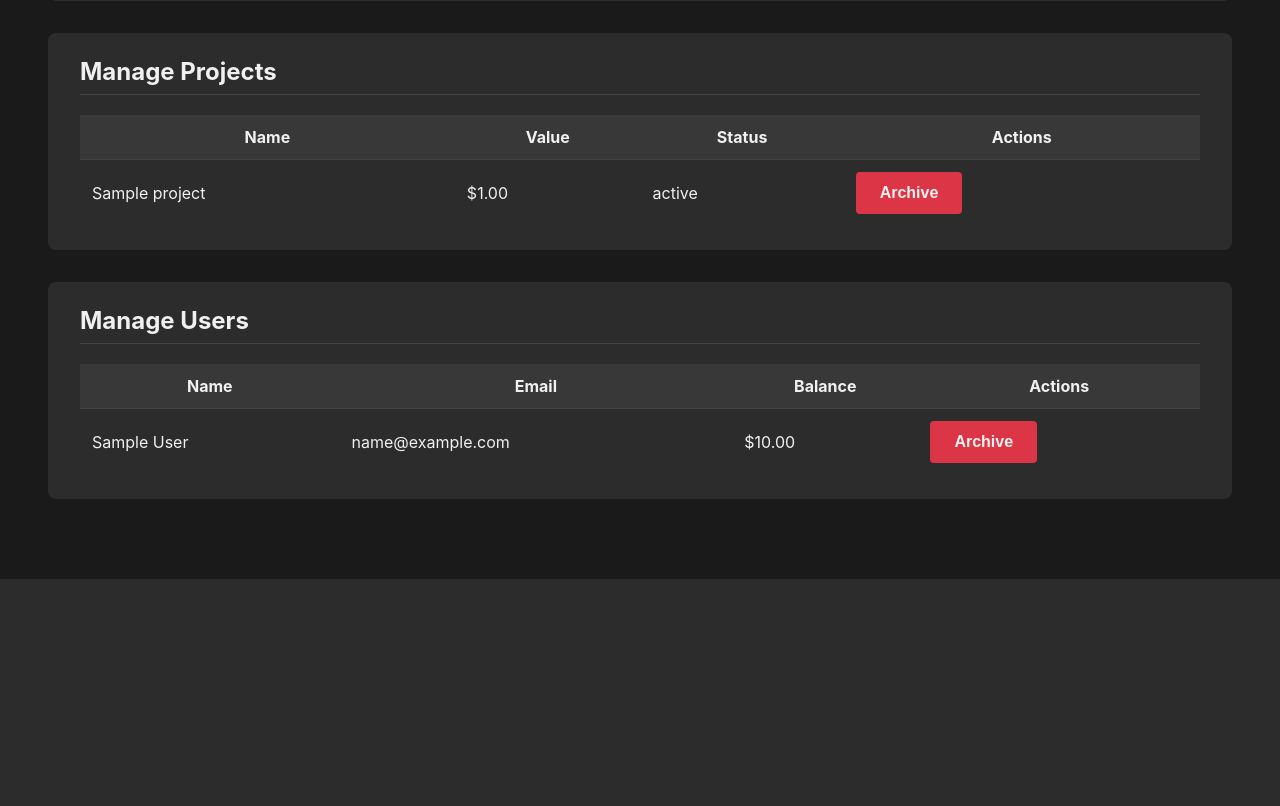
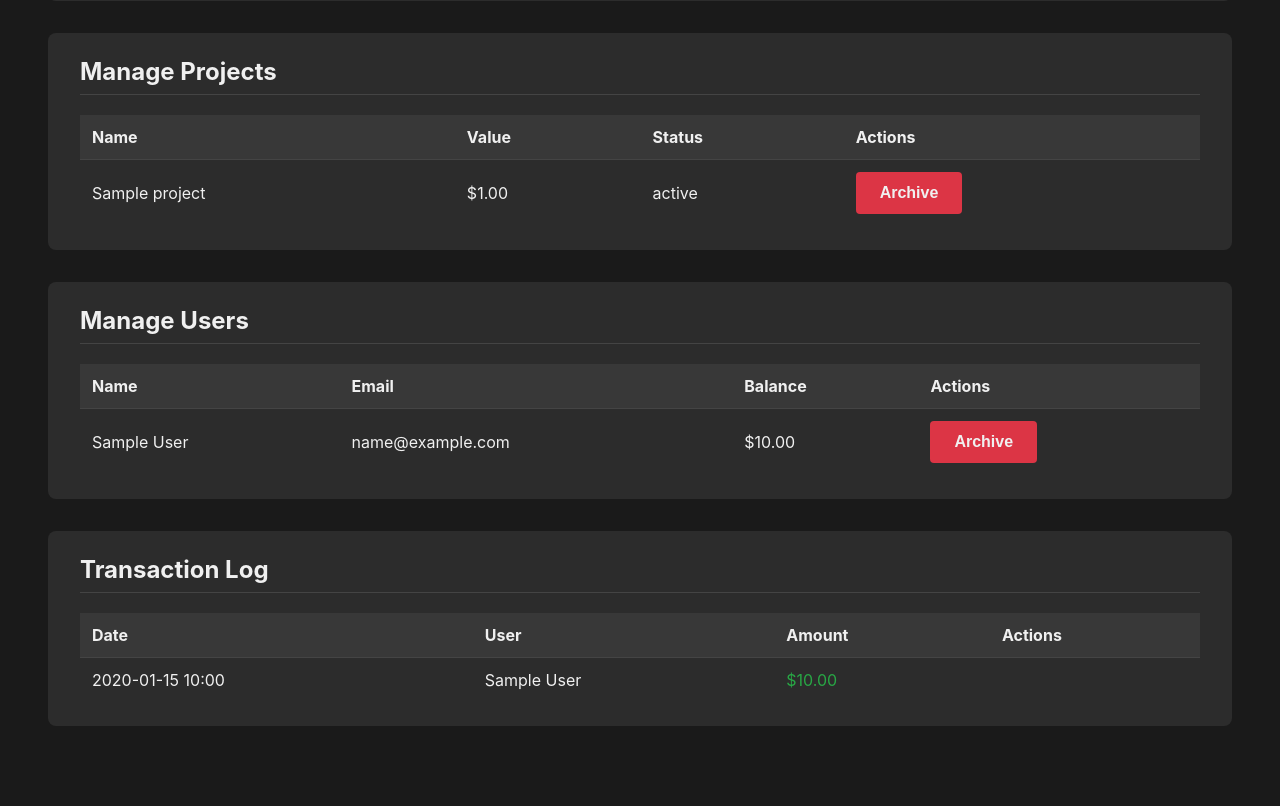
Before and after one commit to robbob42/kronk, a Flask app: page /admin in a window 1280 px wide. Shown: the part 596-1402 px from the top of the page. Before the commit the page ends 1175 px from the top, so only its background shows below. Run offline with Flask 3, Linux system fonts and the light colour scheme; tables that the repository leaves empty hold one stand-in row (values such as "Sample post").

Commit message:
Add Transactions section to Admin

```diff
--- a/app/main/routes.py
+++ b/app/main/routes.py
@@ -1,6 +1,6 @@
 from flask import render_template, request, abort
 from app.main import bp
-from app.models import Project, User
+from app.models import Project, User, Transaction
 
 @bp.route('/')
 def index():
@@ -10,7 +10,8 @@ def index():
 def admin():
     projects = Project.query.filter_by(is_active=True).order_by(Project.status.asc(), Project.priority.asc()).all()
     users = User.query.filter_by(is_active=True).order_by(User.name).all()
-    return render_template('admin.html', projects=projects, users=users)
+    transactions = Transaction.query.order_by(Transaction.timestamp.desc()).all()
+    return render_template('admin.html', projects=projects, users=users, transactions=transactions)
 
 @bp.route('/remote')
 def remote():
--- a/app/templates/admin.html
+++ b/app/templates/admin.html
@@ -23,9 +23,13 @@
         .button-primary { background-color: var(--accent-blue); }
         .button-danger { background-color: var(--money-red); }
         .data-table { width: 100%; border-collapse: collapse; }
-        .data-table th { background-color: #383838; padding: 0.75rem; }
+        .data-table th { background-color: #383838; padding: 0.75rem; text-align: left; }
         .data-table td { padding: 0.75rem; border-top: 1px solid #444; }
         .data-table tbody tr:nth-child(even) { background-color: #303030; }
+
+        /* Specific styles for transaction amounts */
+        .text-green { color: var(--money-green); }
+        .text-red { color: var(--money-red); }
     </style>
 </head>
 <body>
@@ -48,10 +52,7 @@
                 <form id="addUserForm">
                     <h3>Add User</h3>
                     <div class="form-group"><label for="userName">User Name</label><input type="text" id="userName" name="name" required></div>
-                    <div class="form-group">
-                        <label for="userEmail">User Email (for remote access)</label>
-                        <input type="email" id="userEmail" name="email">
-                    </div>
+                    <div class="form-group"><label for="userEmail">User Email (for remote access)</label><input type="email" id="userEmail" name="email"></div>
                     <button type="submit" class="button button-primary">Create User</button>
                 </form>
             </div>
@@ -85,8 +86,34 @@
                     {% for user in users %}
                     <tr data-id="{{ user.id }}">
                         <td>{{ user.name }}</td>
-                        <td>{{ user.email or 'N/A' }}</td> <td>${{ "%.2f"|format(user.balance) }}</td>
+                        <td>{{ user.email or 'N/A' }}</td>
+                        <td>${{ "%.2f"|format(user.balance) }}</td>
                         <td><button class="button button-danger" data-id="{{ user.id }}" data-name="{{ user.name }}">Archive</button></td>
+                    </tr>
+                    {% endfor %}
+                </tbody>
+            </table>
+        </section>
+
+        <section class="section">
+            <h2>Transaction Log</h2>
+            <table class="data-table" id="transactionsTable">
+                <thead><tr><th>Date</th><th>User</th><th>Amount</th><th>Actions</th></tr></thead>
+                <tbody>
+                    {% for t in transactions %}
+                    <tr data-id="{{ t.id }}">
+                        <td>{{ t.timestamp.strftime('%Y-%m-%d %H:%M') }}</td>
+                        <td>{{ t.user.name }}</td>
+                        <td>
+                            <span class="{{ 'text-green' if t.amount > 0 else 'text-red' }}">
+                                ${{ "%.2f"|format(t.amount) }}
+                            </span>
+                        </td>
+                        <td>
+                            {% if t.amount < 0 %}
+                            <button class="button button-danger delete-transaction-btn" data-id="{{ t.id }}" data-amount="{{ t.amount }}">Delete</button>
+                            {% endif %}
+                        </td>
                     </tr>
                     {% endfor %}
                 </tbody>
@@ -100,6 +127,25 @@
         const setupArchiveListeners = (tableId, apiEndpoint) => { document.getElementById(tableId).addEventListener('click', async (e) => { const button = e.target.closest('.button-danger'); if (!button) return; const id = button.dataset.id; const name = button.dataset.name; if (confirm(`Are you sure you want to archive "${name}"? It will be hidden from view.`)) { const response = await fetch(`/api/${apiEndpoint}/${id}/archive`, { method: 'POST' }); if (response.ok) { document.querySelector(`tr[data-id='${id}']`).remove(); } else { const result = await response.json(); alert(`Error: ${result.error}`); } } }); };
         setupArchiveListeners('projectsTable', 'projects');
         setupArchiveListeners('usersTable', 'users');
+
+        document.getElementById('transactionsTable').addEventListener('click', async (e) => {
+            if (!e.target.classList.contains('delete-transaction-btn')) return;
+
+            const button = e.target;
+            const id = button.dataset.id;
+            const amount = button.dataset.amount;
+
+            if (confirm(`Are you sure you want to delete this transaction for ${amount}? This will refund the money to the user.`)) {
+                const response = await fetch(`/api/transactions/${id}`, { method: 'DELETE' });
+
+                if (response.ok) {
+                    alert('Transaction deleted.');
+                    window.location.reload(); // Reload to reflect the new balance
+                } else {
+                    alert('Error deleting transaction.');
+                }
+            }
+        });
     </script>
 </body>
 </html>
```
Also changed, not shown: app/api/routes.py (+12 -0 lines).
